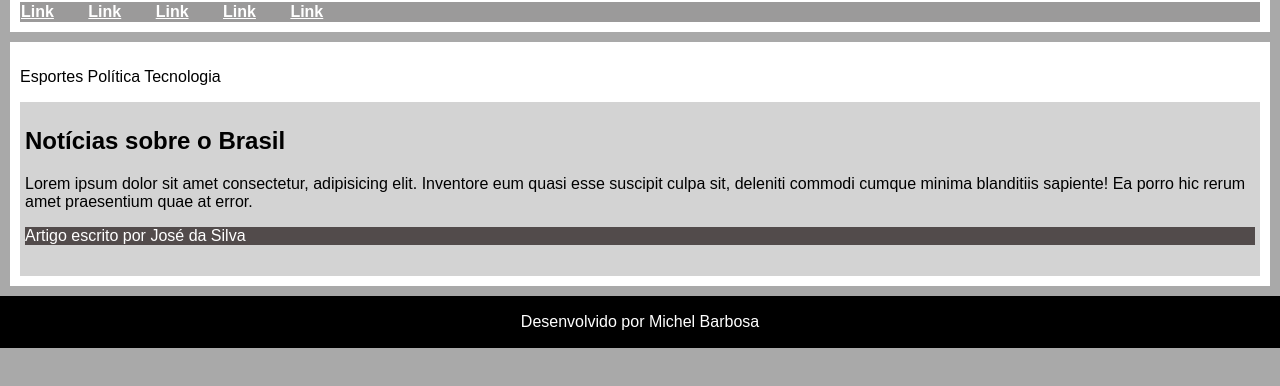
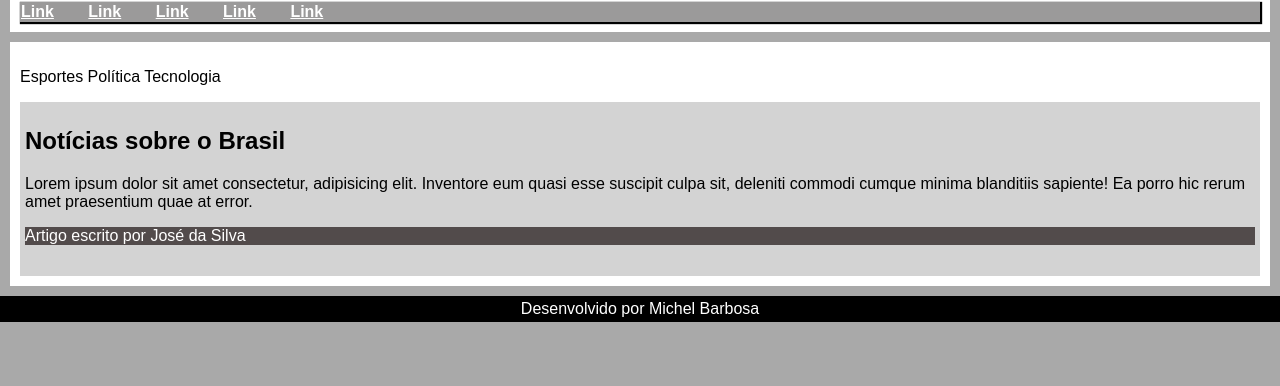
Before and after one commit to michelbsantos89/html-css, a plain HTML site: page exercícios/ex021/caixa02.html in a window 1280 px wide. Shown: the part 98-484 px from the top of the page. Drawn offline with Linux system fonts and the light colour scheme.

Commit message:
Sombras nas caixas box shadow

```diff
--- a/exercícios/ex021/caixa02.html
+++ b/exercícios/ex021/caixa02.html
@@ -24,6 +24,7 @@
         nav {
             background-color: rgb(155, 154, 154);
             padding: 1px;
+            box-shadow: 1px 1px 1px 1px black;
         }
 
         nav > a {
@@ -54,8 +55,11 @@
             background-color: black;
             color: white;
             text-align: center;
-            padding: 1px;
+            padding: 4px;
             margin: 0px;
+        }
+        footer > p {
+            margin:0px
         }
     </style>
   </head>
```
